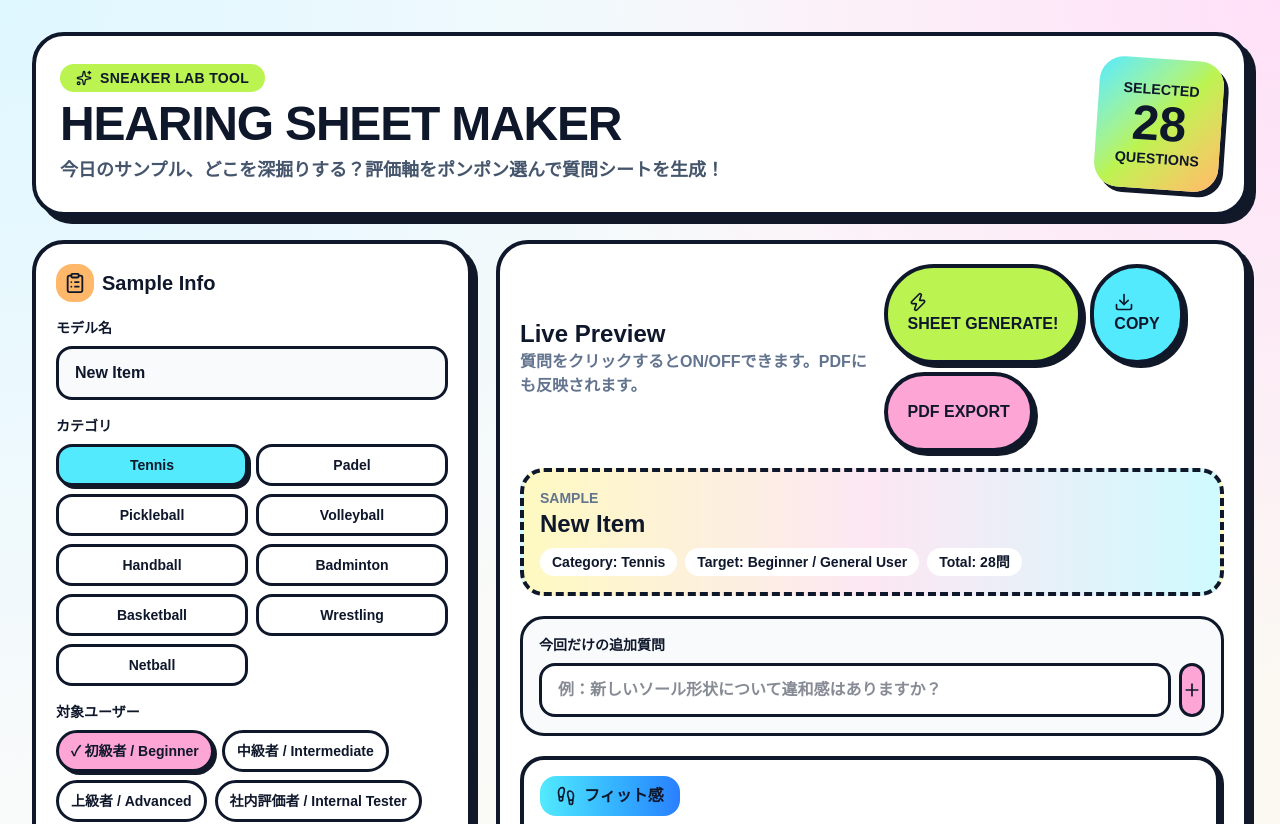
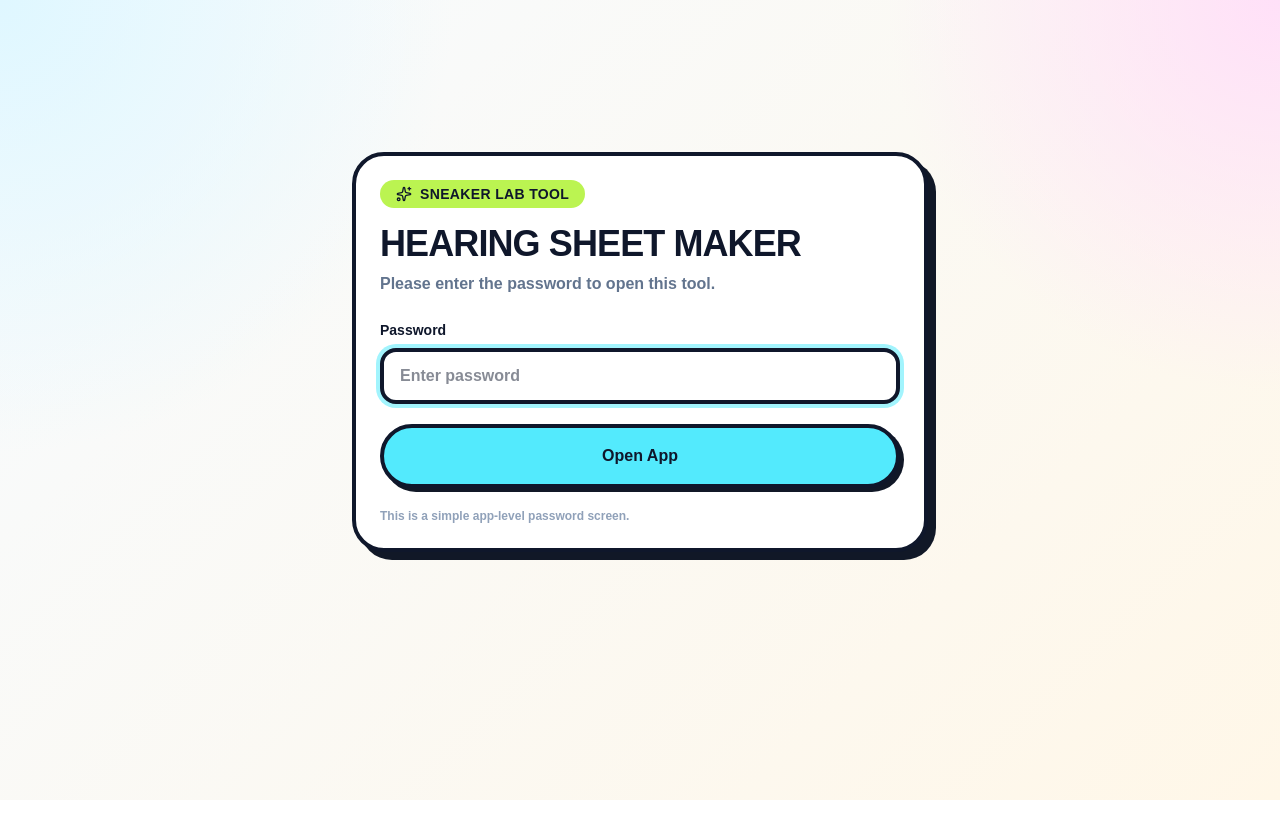
Before and after one commit to MatsuuraTakahiro/shoe-hearing-maker, a Next.js app: page / in a window 1280 px wide. Shown: the top 824 px of the page. After the commit the page ends 800 px from the top, so only its background shows below. Built offline with nearby package versions, Linux system fonts and the light colour scheme.

Commit message:
update categories and users

```diff
--- a/app/page.tsx
+++ b/app/page.tsx
@@ -333,7 +333,12 @@ const users = [
   },
 ];
 
+const APP_PASSWORD = "shoelab2025";
+
 export default function PopShoesHearingSheetMaker() {
+  const [isUnlocked, setIsUnlocked] = useState(false);
+  const [passwordInput, setPasswordInput] = useState("");
+  const [passwordError, setPasswordError] = useState("");
   const [modelName, setModelName] = useState("New Item");
   const [category, setCategory] = useState("Tennis");
   const [targetUsers, setTargetUsers] = useState(["Beginner", "General User"]);
@@ -468,6 +473,16 @@ const exportPDF = () => {
     setGenerated(false);
   };
 
+  const handlePasswordSubmit = () => {
+    if (passwordInput === APP_PASSWORD) {
+      setIsUnlocked(true);
+      setPasswordError("");
+      return;
+    }
+
+    setPasswordError("Password is incorrect.");
+  };
+
   const exportText = () => {
     const lines = [];
     lines.push(`ヒアリングシート：${modelName || "未入力サンプル"}`);
@@ -485,6 +500,65 @@ const exportPDF = () => {
     }
     navigator.clipboard?.writeText(lines.join("\n"));
   };
+
+  if (!isUnlocked) {
+    return (
+      <div className="min-h-screen bg-[radial-gradient(circle_at_top_left,#dff7ff,transparent_30%),radial-gradient(circle_at_top_right,#ffe0f8,transparent_26%),linear-gradient(135deg,#f7fbff,#fff7e8)] p-4 text-slate-900 md:p-8">
+        <div className="mx-auto flex min-h-[80vh] max-w-xl items-center justify-center">
+          <motion.div
+            initial={{ opacity: 0, y: 16, scale: 0.98 }}
+            animate={{ opacity: 1, y: 0, scale: 1 }}
+            className="w-full rounded-[2rem] border-4 border-slate-900 bg-white p-6 shadow-[8px_8px_0_#111827]"
+          >
+            <div className="mb-4 inline-flex items-center gap-2 rounded-full bg-lime-300 px-4 py-1 text-sm font-black tracking-wide text-slate-900">
+              <Sparkles size={16} /> SNEAKER LAB TOOL
+            </div>
+
+            <h1 className="text-3xl font-black tracking-tight md:text-4xl">
+              HEARING SHEET MAKER
+            </h1>
+
+            <p className="mt-2 font-bold text-slate-500">
+              Please enter the password to open this tool.
+            </p>
+
+            <div className="mt-6">
+              <label className="mb-2 block text-sm font-black">Password</label>
+              <input
+                type="password"
+                value={passwordInput}
+                onChange={(e) => {
+                  setPasswordInput(e.target.value);
+                  setPasswordError("");
+                }}
+                onKeyDown={(e) => e.key === "Enter" && handlePasswordSubmit()}
+                className="w-full rounded-2xl border-4 border-slate-900 bg-slate-50 px-4 py-3 font-bold outline-none transition focus:bg-white focus:ring-4 focus:ring-cyan-200"
+                placeholder="Enter password"
+                autoFocus
+              />
+
+              {passwordError && (
+                <p className="mt-3 rounded-2xl bg-pink-100 px-4 py-3 text-sm font-black text-pink-700">
+                  {passwordError}
+                </p>
+              )}
+
+              <button
+                onClick={handlePasswordSubmit}
+                className="mt-5 w-full rounded-full border-4 border-slate-900 bg-cyan-300 px-5 py-4 text-base font-black text-slate-900 shadow-[4px_4px_0_#111827] transition hover:bg-cyan-200"
+              >
+                Open App
+              </button>
+            </div>
+
+            <p className="mt-5 text-xs font-bold text-slate-400">
+              This is a simple app-level password screen.
+            </p>
+          </motion.div>
+        </div>
+      </div>
+    );
+  }
 
   return (
     <div className="min-h-screen bg-[radial-gradient(circle_at_top_left,#dff7ff,transparent_30%),radial-gradient(circle_at_top_right,#ffe0f8,transparent_26%),linear-gradient(135deg,#f7fbff,#fff7e8)] p-4 text-slate-900 md:p-8">
```
